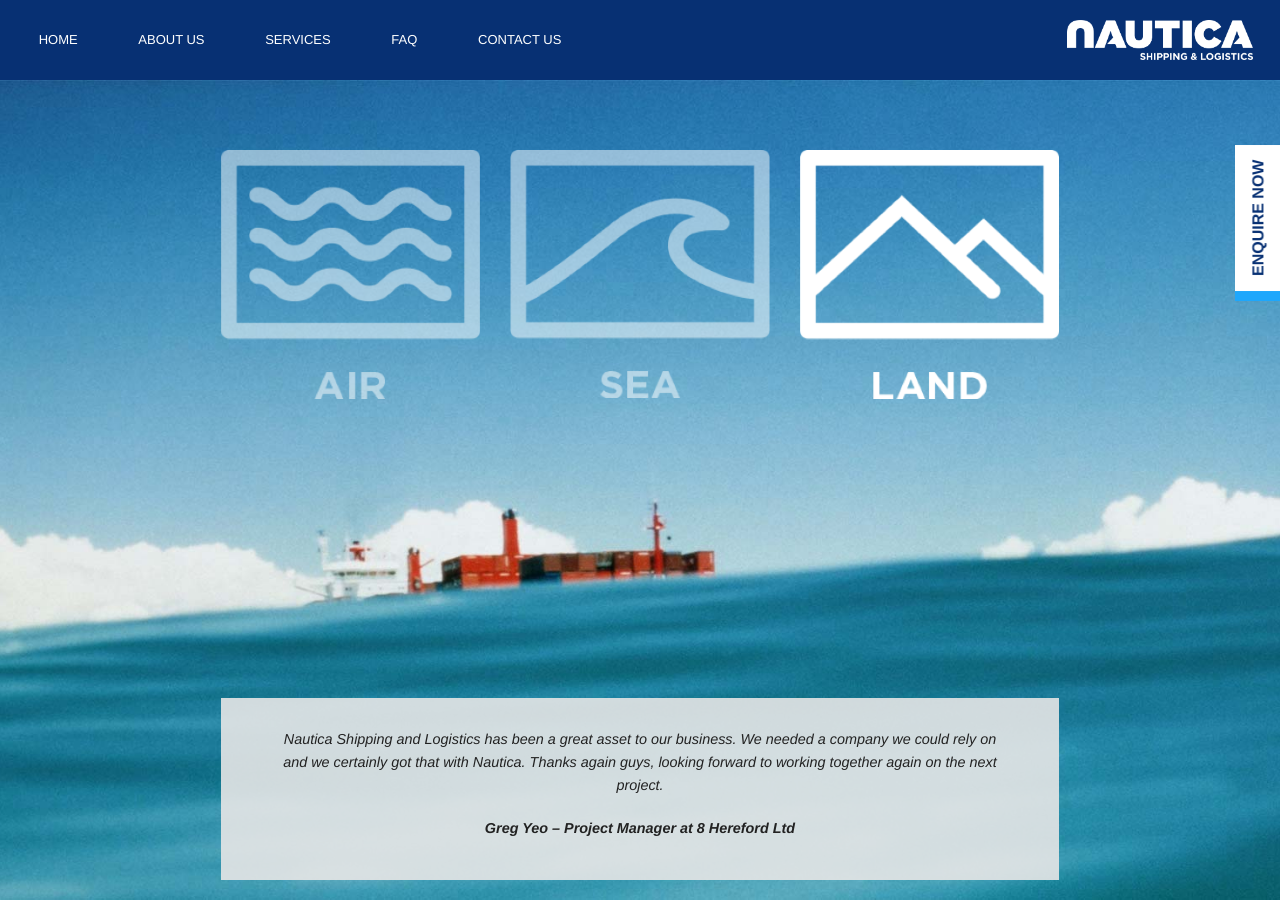
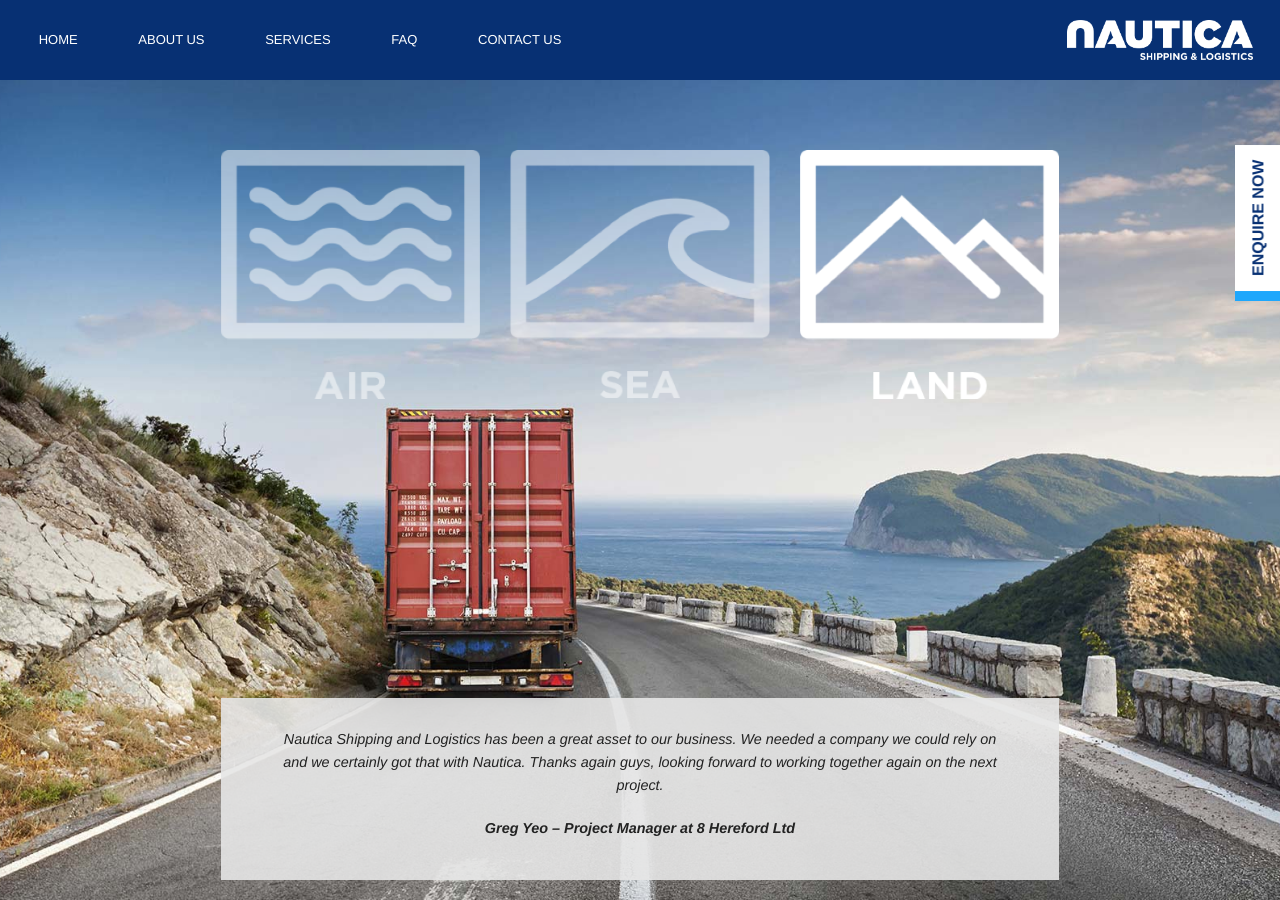
Before and after one commit to chrisgreeff/nautica, a Jekyll site: the page built from index.html, in a window 1280 px wide. Built offline with Jekyll 4.4.1, drawn with Linux system fonts in a browser that asks for light colours.

Commit message:
Added final images to home.

```diff
--- a/_includes/enquire-now.html
+++ b/_includes/enquire-now.html
@@ -53,7 +53,7 @@
 
     <div class="row">
       <div class="large-12 columns">
-          <textarea placeholder="Message"></textarea>
+          <textarea type="text" placeholder="Message"></textarea>
       </div>
     </div>
 
```
Also changed, not shown: images/orbit/home/1.jpg, images/orbit/home/2.jpg, images/orbit/home/3.jpg.
